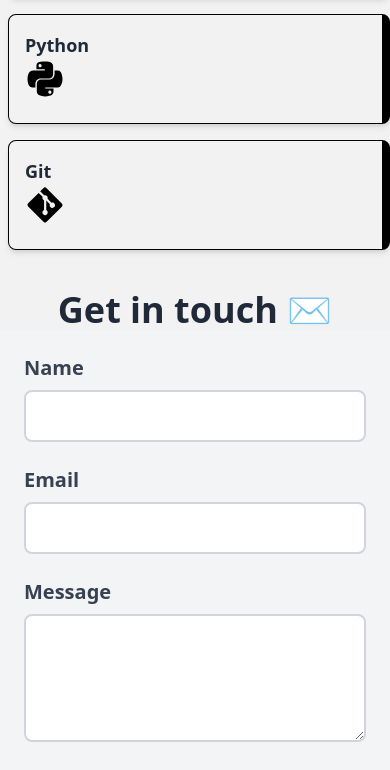
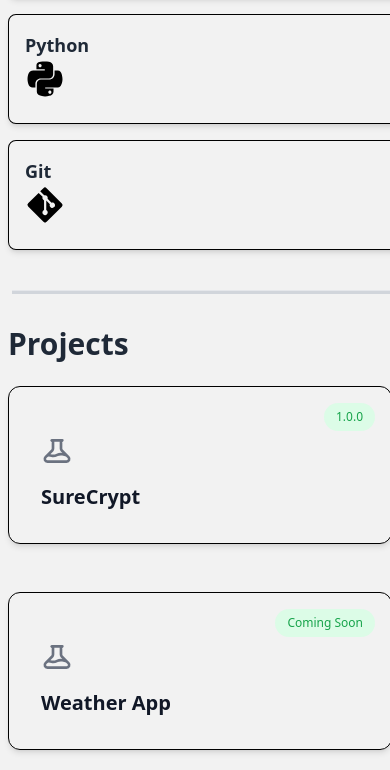
Before and after one commit to sehgalspandan/Span41n, a Next.js app: page / in a window 390 px wide. Shown: the part 1186-1956 px from the top of the page. Built offline with nearby package versions, Linux system fonts and the light colour scheme; no server answers; a web font is replaced by a local one.

Commit message:
Added blog function and some more improvments

```diff
--- /dev/null
+++ b/components/Blogs.tsx
@@ -0,0 +1,126 @@
+// //fetch posts data from posts folder and display 3 of them in a card with title. link  and description the design of the card should be nice and different from the one in projects.tsx
+//
+// import React, { useState, useEffect } from "react"
+// import { motion, AnimatePresence } from "framer-motion"
+// // import { Link } from "gatsby"
+//
+// const Blogs = () => {
+//     const [blogs, setBlogs] = useState([])
+//
+//     useEffect(() => {
+//         fetch("/blogs.json")
+//             .then((res) => res.json())
+//             .then((data) => setBlogs(data))
+//     }, [])
+//
+//     return (
+//         <div className="mt-10 ml-2 ">
+//             <h1 className="text-3xl ml-2 font-bold mt-6">Blogs </h1>
+//         <div className="grid grid-cols-1 gap-6 mt-2 sm:grid-cols-2 lg:grid-cols-3">
+//             {blogs.map((blog) => (
+//                 <div key={blog.id}>
+//                     <AnimatePresence>
+//
+//                             <article className="overflow-hidden rounded-lg mt-2 shadow h-96 bg-white transition hover:shadow-lg">
+//                                 <img
+//                                     alt="Office"
+//                                     src={blog.image}
+//                                     className="h-56 w-full object-cover"
+//                                 />
+//
+//                                 <div className="bg-white font-semibold p-4 sm:p-6">
+//                                     <time  className="block text-xs text-gray-500">
+//                                         {blog.date}
+//                                     </time>
+//
+//                                     <a href={blog.link}>
+//                                         <h3 className="mt-0.5 text-lg font-bold text-gray-900">
+//                                             {blog.title}
+//                                         </h3>
+//                                     </a>
+//
+//                                     <p className="mt-2 mb-2 text-sm leading-relaxed text-gray-500 line-clamp-3">
+//                                         {blog.description}
+//                                     </p>
+//                                 </div>
+//                             </article>
+//
+//
+//                     </AnimatePresence>
+//                 </div>
+//             ))}
+//         </div>
+//
+//             </div>
+//             )
+// }
+//
+// export default Blogs
+
+
+//fetch posts data from posts folder and display 3 of them in a card with title. link  and description the design of the card should be nice and different from the one in projects.tsx
+
+import React, { useState, useEffect } from "react"
+import { motion, AnimatePresence } from "framer-motion"
+// import { Link } from "gatsby"
+
+const Blogs = () => {
+    const [blogs, setBlogs] = useState([])
+
+    useEffect(() => {
+        fetch(" https://dev.to/api/articles?username=spandyboss&per_page=3 ")
+
+            .then((res) => res.json())
+            .then((data) => setBlogs(data))
+
+
+
+    }
+    )
+
+
+//limit the number of blogs to 3
+
+    return (
+        <div className="mt-10 ml-2 ">
+            <h1 className="text-3xl ml-2 font-bold mt-6">Blogs </h1>
+            <div className="grid grid-cols-1 gap-6 mt-2 sm:grid-cols-2 grid-rows-1 lg:grid-cols-3">
+                {blogs.map((blog) => (
+                    <div key={blog.id}>
+                        <AnimatePresence>
+
+                            <article className="overflow-hidden rounded-lg mt-2 shadow h-fit bg-white transition hover:shadow-lg">
+                                {/*<img*/}
+                                {/*    alt="Office"*/}
+                                {/*    src={blog.cover_image}*/}
+                                {/*    className="h-56 w-full object-cover"*/}
+                                {/*/>*/}
+
+                                <div className="bg-white font-semibold p-4 sm:p-6">
+                                    <time className="block text-xs text-gray-500">
+                                        {blog.created_at}
+                                    </time>
+
+                                    <a href={blog.url}>
+                                        <h3 className="mt-0.5 text-lg font-bold text-gray-900">
+                                            {blog.title}
+                                        </h3>
+                                    </a>
+
+                                    <p className="mt-2 mb-2 text-sm leading-relaxed text-gray-500 line-clamp-3">
+                                        {blog.description}
+                                    </p>
+                                </div>
+                            </article>
+
+
+                        </AnimatePresence>
+                    </div>
+                ))}
+            </div>
+
+        </div>
+    )
+}
+
+export default Blogs
--- a/components/footer.tsx
+++ b/components/footer.tsx
@@ -16,7 +16,7 @@ export default function Footer() {
   <div>
     {/* <span className="footer-title">Company</span>  */}
     <Link className="footer-title hover:text-black transition-all ease-in-out" href='/blog'>Blog</Link>
-    <a className="footer-title hover:text-black transition-all ease-in-out" href='/projects'>Projects</a>
+    <a className="footer-title hover:text-black transition-all ease-in-out" href='/project.tsx'>Projects</a>
     <a className="footer-title hover:text-black transition-all ease-in-out" href='mailto:spandansehgal@gmail.com'>Contact</a>
     {/* <a className="link link-hover">Press kit</a> */}
   </div>
--- a/components/landing.tsx
+++ b/components/landing.tsx
@@ -34,6 +34,7 @@ export default function Landing() {
     </button>
 
   </div>
+
 </div>
 
     </motion.div>
--- a/components/navbar.tsx
+++ b/components/navbar.tsx
@@ -13,9 +13,10 @@ export default function navbar() {
   <div className="navbar-center lg:flex">
     <ul className="menu menu-horizontal px-1">
       <li><a href='/' className='text-lg  text-gray-500 hover:text-gray-800 hover:scale-110 transition-all ease-out'>Home</a></li>
+      <li><a href='/about' className='text-lg  text-gray-500 hover:text-gray-800 hover:scale-110 transition-all ease-out'>About</a></li>
       <li><a href='/blog' className='text-lg  text-gray-500 hover:text-gray-800 hover:scale-110 transition-all ease-out'>Blog</a></li>
-      <li><a href='/projects' className='text-lg  text-gray-500 hover:text-gray-800 hover:scale-110 transition-all ease-out'>Projects</a></li>
-      <li><a href='/about' className='text-lg  text-gray-500 hover:text-gray-800 hover:scale-110 transition-all ease-out'>About</a></li>
+      <li><a href='/project.tsx' className='text-lg  text-gray-500 hover:text-gray-800 hover:scale-110 transition-all ease-out'>Projects</a></li>
+      <li><a href='/skills' className='text-lg  text-gray-500 hover:text-gray-800 hover:scale-110 transition-all ease-out'>Skills</a></li>
     </ul>
   </div>
   <div className="navbar-end">
--- /dev/null
+++ b/components/project.tsx
@@ -0,0 +1,73 @@
+
+
+//fetch data from /projects.json and display each of them in a card with title. link  and description
+
+import React, { useState, useEffect } from "react"
+import { motion, AnimatePresence } from "framer-motion"
+// import { Link } from "gatsby"
+
+const Project = () => {
+    const [projects, setProjects] = useState([])
+
+    useEffect(() => {
+        fetch("/projects.json")
+            .then((res) => res.json())
+            .then((data) => setProjects(data))
+    }, [])
+
+    return (
+        <div className="mt-8">
+        <h1 className="text-3xl ml-2 font-bold mt-6">Projects </h1>
+        <div className="grid grid-cols-1 gap-6 sm:grid-cols-2 lg:grid-cols-3">
+
+            {projects.map((project) => (
+                <div key={project.id} className="ml-2">
+
+                    <AnimatePresence>
+                        <motion.a
+                            initial={{ y: "100%" }}
+                            animate={{ y: 0 }}
+                            exit={{ y: "100%" }}
+                            transition={{ duration: 1, ease: "easeInOut" }}
+                            className="relative mt-6 block w-96 bg-inherit rounded-xl border border-black p-8 shadow-md"
+                            href={project.link}
+                        >
+                            <span
+                                className="absolute right-4 top-4 rounded-full bg-green-100 px-3 py-1.5 text-xs font-medium text-green-600"
+                            >
+                                {project.version}
+                            </span>
+
+                            <div className="mt-4 text-gray-500 sm:pr-8">
+                                <svg
+                                    className="h-8 w-8 sm:h-10 sm:w-10"
+                                    fill="none"
+                                    stroke="currentColor"
+                                    viewBox="0 0 24 24"
+                                    xmlns="http://www.w3.org/2000/svg"
+                                >
+                                    <path
+                                        strokeLinecap="round"
+                                        strokeLinejoin="round"
+                                        strokeWidth="2"
+                                        d="M19.428 15.428a2 2 0 00-1.022-.547l-2.387-.477a6 6 0 00-3.86.517l-.318.158a6 6 0 01-3.86.517L6.05 15.21a2 2 0 00-1.806.547M8 4h8l-1 1v5.172a2 2 0 00.586 1.414l5 5c1.26 1.26.367 3.414-1.415 3.414H4.828c-1.782 0-2.674-2.154-1.414-3.414l5-5A2 2 0 009 10.172V5L8 4z"
+                                    ></path>
+                                </svg>
+
+                                <h3 className="mt-4 text-xl font-bold text-gray-900">{project.title}</h3>
+
+                                <p className="mt-2 hidden text-sm sm:block">
+                                    {project.description}
+                                </p>
+                            </div>
+                        </motion.a>
+                    </AnimatePresence>
+                </div>
+            ))}
+        </div>
+
+        </div>
+    )
+
+}
+export default Project;
--- a/components/skills.tsx
+++ b/components/skills.tsx
@@ -1,4 +1,4 @@
-import { Fragment, useEffect } from "react";
+import React, { Fragment, useEffect } from "react";
 import { useAnimation, motion } from "framer-motion";
 import { useInView } from "react-intersection-observer";
 import Image from "next/image";
@@ -63,6 +63,7 @@ const SkillCard = ({ name, icon }: {name:any, icon:any}) => {
         )}
       </div>
       <div className="text-gray-600"></div>
+
     </div>
   );
 };
--- a/package.json
+++ b/package.json
@@ -10,6 +10,7 @@
   },
   "dependencies": {
     "@emailjs/browser": "^3.10.0",
+    "@tailwindcss/line-clamp": "^0.4.2",
     "@types/node": "18.11.12",
     "@types/react": "18.0.26",
     "@types/react-dom": "18.0.9",
--- a/pages/index.tsx
+++ b/pages/index.tsx
@@ -3,7 +3,9 @@ import Layout from '../components/layout'
 import Landing from '../components/landing'
 import Skills from '../components/skills'
 import Contact from '../components/contact'
-// import Blog from '../components/blog'
+import Blogs from '../components/Blogs'
+import Projects from "../components/project";
+import React from "react";
 export default function Home() {
   return (
 
@@ -16,8 +18,18 @@ export default function Home() {
 
       <Landing/>
      <Skills/>
-     <Contact/>
-     {/* <Blog/> */}
+          <center>
+              <hr className="h-1 mt-10 w-96 bg-gray-300"></hr>
+          </center>
+          <Projects/>
+          <center>
+              <hr className="h-1 mt-10 w-96 bg-gray-300"></hr>
+          </center>
+     {/* <Contact/> */}
+      <Blogs/>
+          <center>
+              <hr className="h-1 mt-10 w-96 bg-gray-300"></hr>
+          </center>
       </Layout>
 
 
--- /dev/null
+++ b/public/projects.json
@@ -0,0 +1,24 @@
+
+[
+  {
+  "id": 1,
+  "title": "SureCrypt",
+  "description": "A simple encryption tool",
+  "link" : "https://surecrypt.com",
+    "version":"1.0.0"
+  },
+  {
+    "id": 2,
+    "title": "Weather App",
+    "description": "A modern weather app with a clean UI",
+    "link": "#",
+    "version": "Coming Soon"
+  },
+  {
+    "id": 3,
+    "title": "Tech With Spandy",
+    "description": "A blog about tech and programming",
+    "link": "https://techwithspandy.tk",
+    "version": "2.0.0"
+  }
+]
--- a/styles/globals.css
+++ b/styles/globals.css
@@ -10,6 +10,7 @@
 
 
 body{
+    @apply w-fit;
     background-color: #f2f2f2;
 
 }
--- a/tailwind.config.js
+++ b/tailwind.config.js
@@ -14,5 +14,5 @@ module.exports = {
       }
     },
   },
-  plugins: [require('daisyui')],
+  plugins: [require('daisyui'), require('@tailwindcss/line-clamp')],
 }
```
Also changed, not shown: public/blogs.json (added, +22 -0 lines), 1 other file (tests, documents, lock files or other folders).
